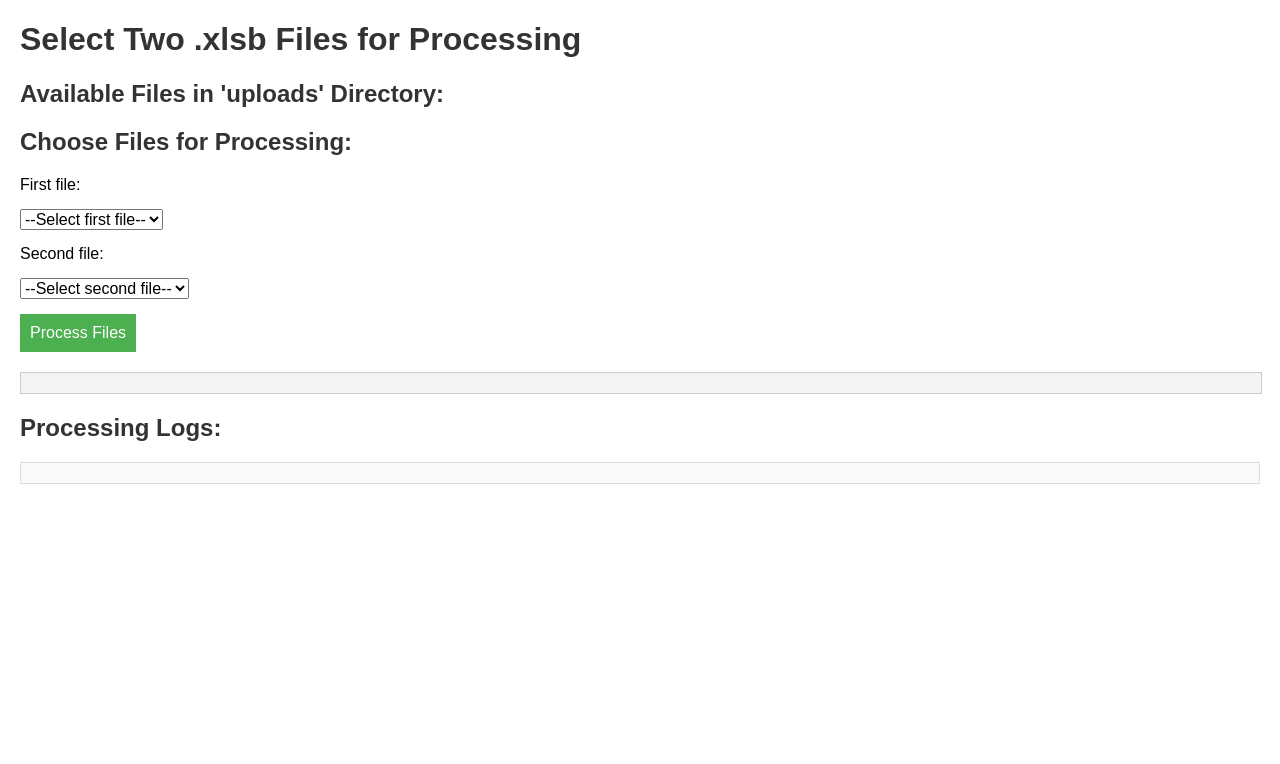
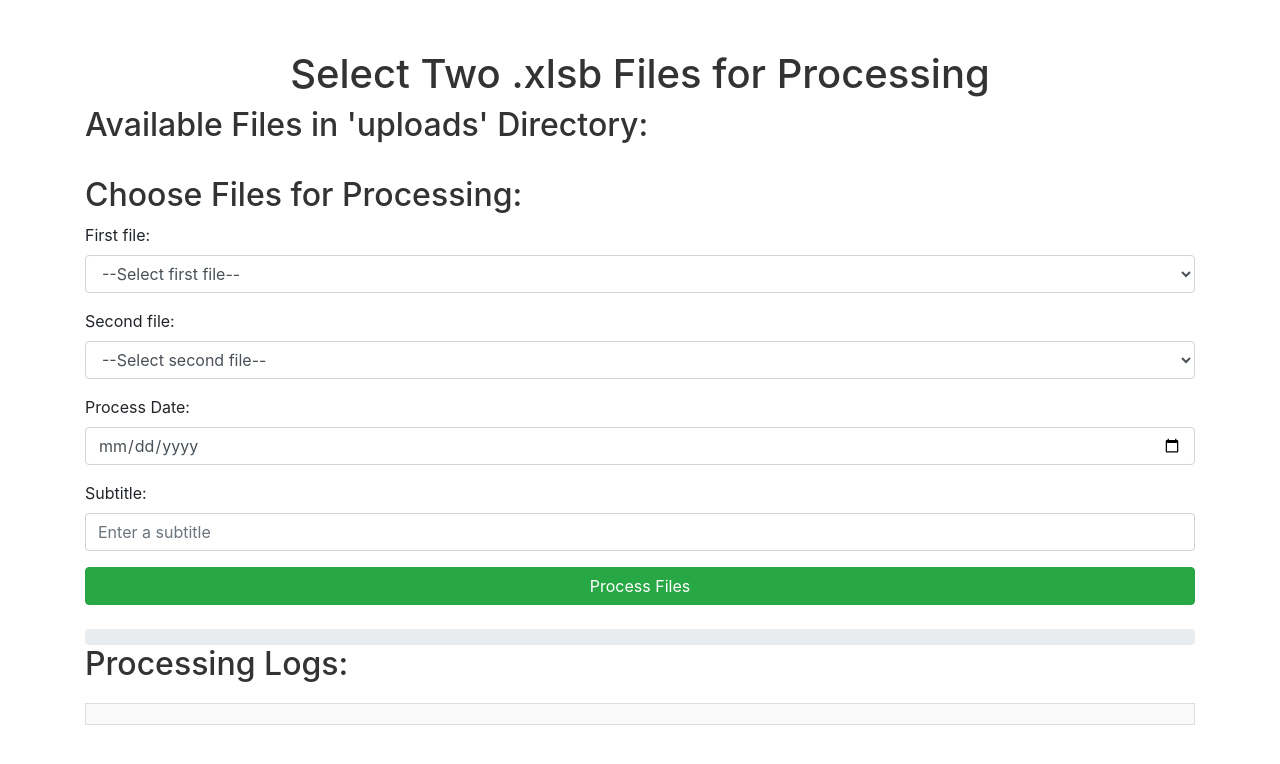
Before and after one commit to abamakbar07/FlaskCountLine, a Flask app: page / in a window 1280 px wide. Shown: the top 764 px of the page. Run offline with Flask 3, Linux system fonts and the light colour scheme; some libraries are stand-ins or nearby versions.

Commit message:
update styling and respons

```diff
--- a/app.py
+++ b/app.py
@@ -91,7 +91,7 @@ def process_files(first_file, second_file):
         row_difference = abs(second_file_rows - first_file_rows)
         final_result = first_file_pending_count + second_file_pending_count + row_difference
 
-    return f"Processed {first_file} and {second_file} result is {final_result}"
+    return f"{final_result} Line"
 
 @app.route("/logs")
 def get_logs():
@@ -105,4 +105,4 @@ def get_logs():
 if __name__ == "__main__":
     if not os.path.exists("uploads"):
         os.makedirs("uploads")
-    app.run(debug=True)
+    app.run(host="0.0.0.0", port=5000, debug=True)
--- a/templates/choose_files.html
+++ b/templates/choose_files.html
@@ -4,98 +4,105 @@
     <meta charset="UTF-8">
     <meta name="viewport" content="width=device-width, initial-scale=1.0">
     <title>File Line Counter</title>
+
+    <!-- Include Bootstrap CSS -->
+    <link href="https://stackpath.bootstrapcdn.com/bootstrap/4.5.2/css/bootstrap.min.css" rel="stylesheet">
+
     <style>
         body {
-            font-family: Arial, sans-serif;
-            margin: 20px;
+            padding-top: 50px;
         }
         h1, h2 {
             color: #333;
         }
-        label, select, button {
-            display: block;
-            margin-bottom: 15px;
-            font-size: 16px;
-        }
-        button {
-            background-color: #4CAF50;
-            color: white;
-            padding: 10px;
-            border: none;
-            cursor: pointer;
-        }
-        button:hover {
-            background-color: #45a049;
+        #file-list {
+            max-height: 150px;
+            overflow-y: scroll;
+            margin-bottom: 20px;
         }
         #progress-bar {
-            width: 100%;
-            background-color: #f3f3f3;
-            border: 1px solid #ccc;
             margin-top: 20px;
         }
-        #progress {
-            width: 0%;
-            height: 20px;
-            background-color: #4caf50;
-        }
         #logs {
-            border: 1px solid #ddd;
-            padding: 10px;
             max-height: 300px;
             overflow-y: auto;
             background-color: #f9f9f9;
+            padding: 10px;
+            border: 1px solid #ddd;
             margin-top: 20px;
         }
         #result {
             margin-top: 20px;
             font-size: 18px;
             font-weight: bold;
-            color: #333;
         }
     </style>
 </head>
 <body>
 
-    <h1>Select Two .xlsb Files for Processing</h1>
+    <div class="container">
+        <h1 class="text-center">Select Two .xlsb Files for Processing</h1>
 
-    <!-- Display a list of available files from the 'uploads' directory -->
         <h2>Available Files in 'uploads' Directory:</h2>
-    <ul>
+        <div id="file-list" class="list-group mb-4">
+            <ul class="list-group">
                 {% for file in xlsb_files %}
-            <li>{{ file }}</li>
+                    <li class="list-group-item">{{ file }}</li>
                 {% endfor %}
             </ul>
+        </div>
 
         <h2>Choose Files for Processing:</h2>
-    <form id="fileForm">
+        <form id="fileForm" class="mb-4">
+            <div class="form-group">
                 <label for="first_file">First file:</label>
-        <select name="first_file" required>
+                <select name="first_file" class="form-control" required>
                     <option value="">--Select first file--</option>
                     {% for file in xlsb_files %}
                         <option value="{{ file }}">{{ file }}</option>
                     {% endfor %}
                 </select>
+            </div>
 
+            <div class="form-group">
                 <label for="second_file">Second file:</label>
-        <select name="second_file" required>
+                <select name="second_file" class="form-control" required>
                     <option value="">--Select second file--</option>
                     {% for file in xlsb_files %}
                         <option value="{{ file }}">{{ file }}</option>
                     {% endfor %}
                 </select>
+            </div>
 
-        <button type="submit">Process Files</button>
+            <!-- New Date and Subtitle inputs -->
+            <div class="form-group">
+                <label for="process_date">Process Date:</label>
+                <input type="date" name="process_date" class="form-control" required>
+            </div>
+
+            <div class="form-group">
+                <label for="subtitle">Subtitle:</label>
+                <input type="text" name="subtitle" class="form-control" placeholder="Enter a subtitle" required>
+            </div>
+
+            <button type="submit" class="btn btn-success btn-block">Process Files</button>
         </form>
 
-    <div id="result"></div>
+        <div id="result" class="text-center"></div>
 
         <!-- Progress Bar -->
-    <div id="progress-bar">
-        <div id="progress"></div>
+        <div id="progress-bar" class="progress">
+            <div id="progress" class="progress-bar" role="progressbar" style="width: 0%;" aria-valuenow="0" aria-valuemin="0" aria-valuemax="100"></div>
         </div>
 
         <h2>Processing Logs:</h2>
         <div id="logs"></div>
+    </div>
+
+    <!-- Include Bootstrap JS and dependencies -->
+    <script src="https://code.jquery.com/jquery-3.5.1.slim.min.js"></script>
+    <script src="https://cdn.jsdelivr.net/npm/@popperjs/core@2.9.2/dist/umd/popper.min.js"></script>
+    <script src="https://stackpath.bootstrapcdn.com/bootstrap/4.5.2/js/bootstrap.min.js"></script>
 
     <script>
         document.getElementById("fileForm").addEventListener("submit", function (event) {
@@ -115,13 +122,19 @@
             .then(response => response.json())
             .then(data => {
                 if (data.error) {
-                    document.getElementById("result").innerHTML = `<span style="color: red;">${data.error}</span>`;
+                    document.getElementById("result").innerHTML = `<span class="text-danger">${data.error}</span>`;
                 } else {
-                    document.getElementById("result").innerHTML = `<span style="color: green;">${data.result}</span>`;
+                    // Include date and subtitle in the result
+                    const processDate = formData.get("process_date");
+                    const subtitle = formData.get("subtitle");
+                    const finalResult = data.result;
+                    const resultString = `${processDate} - ${subtitle}: ${finalResult}`;
+
+                    document.getElementById("result").innerHTML = `<span class="text-success">${resultString}</span>`;
                 }
             })
             .catch(error => {
-                document.getElementById("result").innerHTML = `<span style="color: red;">Error processing files: ${error}</span>`;
+                document.getElementById("result").innerHTML = `<span class="text-danger">Error processing files: ${error}</span>`;
             });
 
             // Simulate loading progress
```
Lines whose indentation alone changed are shown as unchanged.
